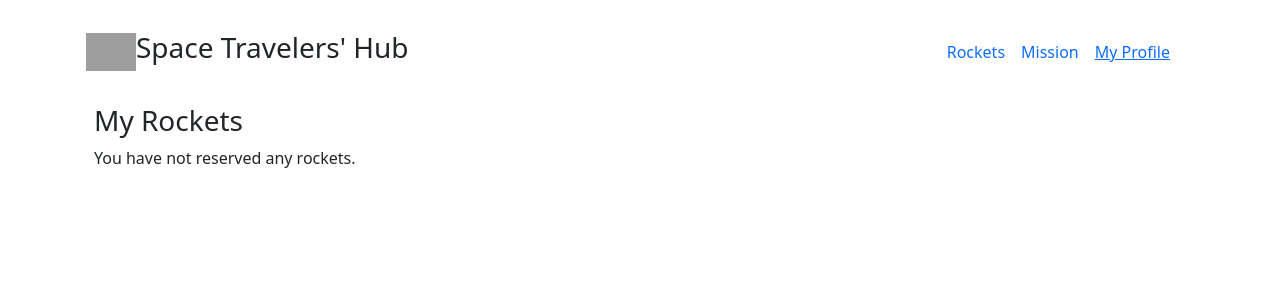
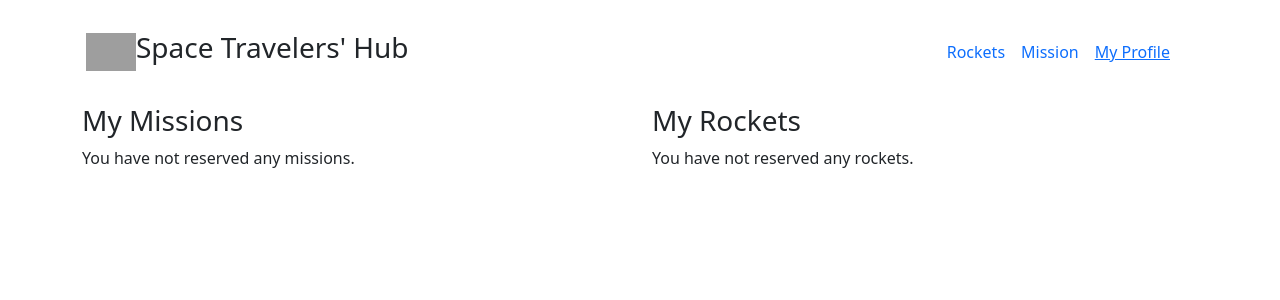
Before and after one commit to Wineshuga/nassa, a React (Create React App) app: page /MyProfile in a window 1280 px wide. Shown: the top 300 px of the page. Built offline with nearby package versions, Linux system fonts and the light colour scheme; grey boxes are pictures that could not be loaded.

Commit message:
Add reserved missions to profile

```diff
--- a/src/components/MyProfile.jsx
+++ b/src/components/MyProfile.jsx
@@ -1,35 +1,68 @@
-// import React from 'react';
 import { useSelector } from 'react-redux';
-import { Container, ListGroup } from 'react-bootstrap';
+import {
+  Container, ListGroup, Row, Col,
+} from 'react-bootstrap';
 import 'bootstrap/dist/css/bootstrap.css';
 import '../styles/rockets.css';
 
 const Rocket = () => {
   const rockets = useSelector((state) => state.rockets);
+
   const myRockets = rockets.RocketList.filter((rocket) => rocket.reserved === true);
   if (myRockets.length === 0) {
     return (
-      <Container>
+      <Col>
         <h3>My Rockets</h3>
         You have not reserved any rockets.
-      </Container>
+      </Col>
     );
   }
   return (
-    <Container>
+    <Col>
       <h3>My Rockets</h3>
-      <ListGroup as="ol" numbered>
+      <ListGroup as="ol">
         {myRockets.map((rocket) => (
           <ListGroup.Item as="li" key={rocket.id}>{rocket.name}</ListGroup.Item>
         ))}
       </ListGroup>
-    </Container>
+    </Col>
+  );
+};
+
+const Mission = () => {
+  const { missions } = useSelector((store) => store.missions);
+
+  const myMissions = missions.filter((item) => item.reserved);
+  if (myMissions.length === 0) {
+    return (
+      <Col>
+        <h3>My Missions</h3>
+        <p>You have not reserved any missions.</p>
+      </Col>
+    );
+  } return (
+    <Col>
+      <h3>My Missions</h3>
+      <ListGroup as="ol">
+        {myMissions.map((item) => (
+          <ListGroup.Item
+            as="li"
+            key={item.id}
+          >
+            {item.name}
+          </ListGroup.Item>
+        ))}
+      </ListGroup>
+    </Col>
   );
 };
 
 const MyProfile = () => (
-  <Container className="d-flex">
-    <Rocket />
+  <Container>
+    <Row>
+      <Mission />
+      <Rocket />
+    </Row>
   </Container>
 );
 
```
